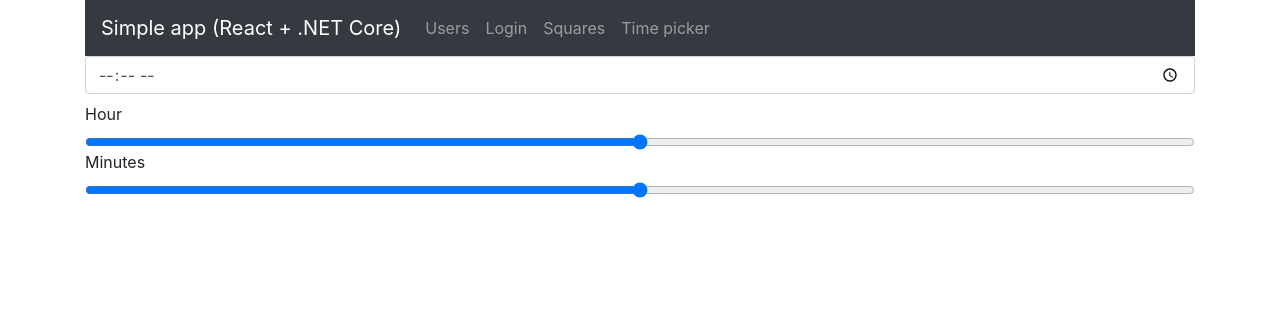
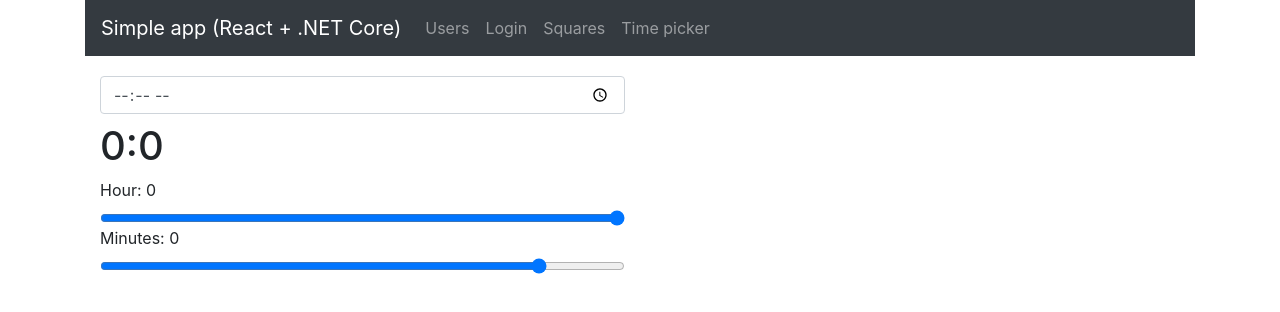
Before and after one commit to avirix/ReactPractice, a React (Create React App) app in the folder client/: page /time in a window 1280 px wide. Shown: the top 312 px of the page. Built offline with nearby package versions, Linux system fonts and the light colour scheme; no server answers; the HTML template or start-up script is replaced by a standard one.

Commit message:
add TimePicker view

```diff
--- a/client/src/App.tsx
+++ b/client/src/App.tsx
@@ -10,7 +10,7 @@ import TimePicker from './components/time/TimePicker';
 const App: React.FC = () => {
   return (
     <div className="container">
-      <header className="navbar navbar-expand-lg navbar-dark bg-dark">
+      <header className="navbar navbar-expand-lg navbar-dark bg-dark" style={{marginBottom: '20px'}}>
         <a className="navbar-brand" href="/">Simple app (React + .NET Core)</a>
         <Header />
       </header>
--- a/client/src/components/Header.tsx
+++ b/client/src/components/Header.tsx
@@ -3,7 +3,7 @@ import { Link } from 'react-router-dom';
 
 const Header: React.FC = () => {
     return (
-        <div className="navbar-collapse" >
+        <div className="navbar-collapse">
             <ul className="navbar-nav">
                 <li className="nav-item"><Link className="nav-link" to='/'>Users</Link></li>
                 <li className="nav-item"><Link className="nav-link" to='/login'>Login</Link></li>
--- a/client/src/components/Users.tsx
+++ b/client/src/components/Users.tsx
@@ -30,7 +30,7 @@ class Users extends React.Component {
 
     render() {
         return (
-            <div>
+            <div  style={{marginTop: '-10px'}}>
                 <ul className="list-group">
                     {this.state.usernames.map(person =>
                         <li className="list-group-item" key={person}>{person}</li>)}
--- a/client/src/components/squares/Board.tsx
+++ b/client/src/components/squares/Board.tsx
@@ -117,6 +117,7 @@ class Board extends React.Component<{}, BoardState>{
     render() {
         return (
             <div className={"board"}
+                style={{marginTop: '-20px'}}
                 onMouseDown={this.onDown}
                 onMouseMove={this.onMove}
                 onMouseUp={this.onUp} >
--- a/client/src/components/time/TimePicker.tsx
+++ b/client/src/components/time/TimePicker.tsx
@@ -1,19 +1,39 @@
 import React from "react";
 
 class TimePicker extends React.Component {
+    state = {
+        hours: 0,
+        minutes: 0
+    };
+
+    onHoursChange = (e: any) => {
+        const state = this.state;
+        state.hours = e.currentTarget.value;
+        this.setState(state);
+    };
+
+    onMinutesChange = (e: any) => {
+        const state = this.state;
+        state.minutes = e.currentTarget.value;
+        this.setState(state);
+    };
+
     render() {
         return (
-            <div>
+            <div className="col-12 col-md-6">
                 <form>
                     <div className="form-group mb-2">
-                        <input type="time" className="form-control" min="09:00" max="18:00" required />
+                        <input type="time" className="form-control"
+                            value={this.state.hours + ':' + this.state.minutes} />
                     </div>
-
+                    <h1>{this.state.hours + ':' + this.state.minutes}</h1>
                     <div className="form-group">
-                        <label>Hour</label>
-                        <input type="range" className="form-control-range" />
-                        <label>Minutes</label>
-                        <input type="range" className="form-control-range" />
+                        <label>Hour: {this.state.hours}</label>
+                        <input type="range" min="0" max="12" step="1" className="form-control-range"
+                            onChange={(e) => this.onHoursChange(e)} />
+                        <label>Minutes: {this.state.minutes}</label>
+                        <input type="range" min="0" max="59" step="1" className="form-control-range"
+                            onChange={(e) => this.onMinutesChange(e)} />
                     </div>
                 </form>
             </div>
```
